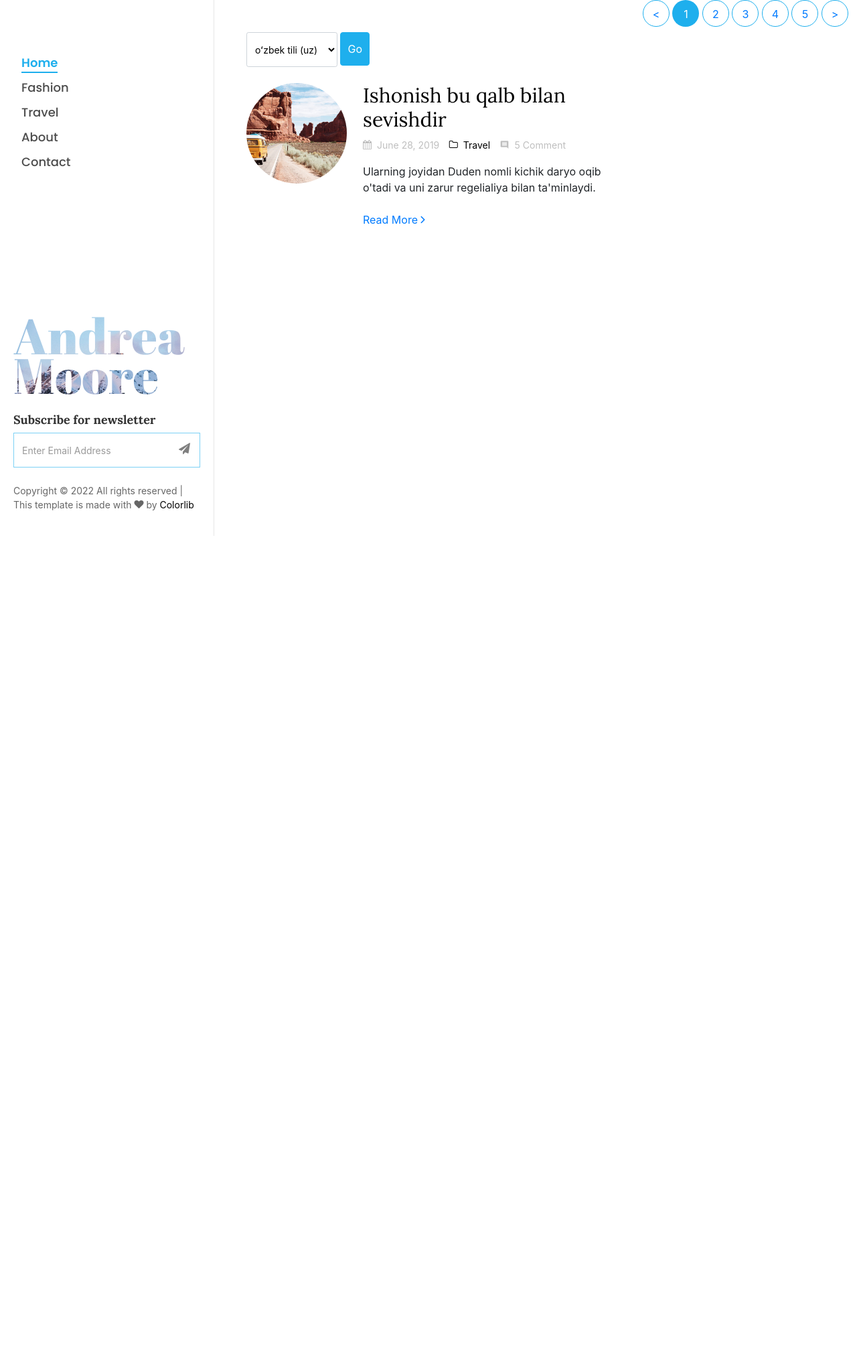
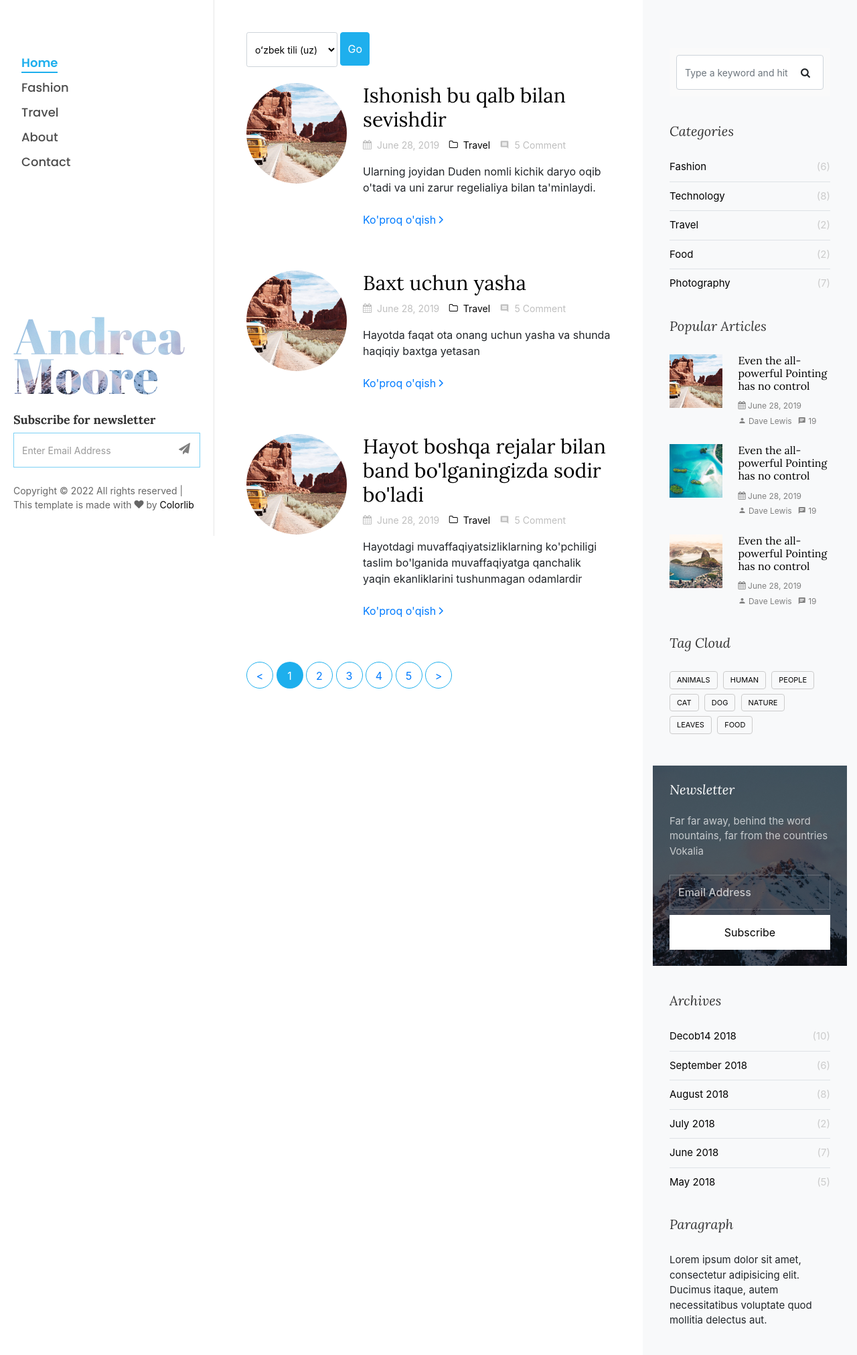
Before and after one commit to hwandev12/life-blog-website, a Django app: page / in a window 1280 px wide. Shown: the whole page at 67% size. Before the commit the page ends 800 px from the top, so only its background shows below. Run offline with Django 4.2, Linux system fonts and the light colour scheme; some libraries are stand-ins or nearby versions; some web fonts are replaced.

Commit message:
create one translate part

```diff
--- a/templates/pages/home.html
+++ b/templates/pages/home.html
@@ -32,15 +32,79 @@
           </p>
           <p>
             <a href="#" class="btn-custom"
-              >Read More <span class="ion-ios-arrow-forward"></span
+              >{% trans "Ko'proq o'qish" %} <span class="ion-ios-arrow-forward"></span
+            ></a>
+          </p>
+        </div>
+      </div>
+    </div>
+    <div class="col-md-12">
+      <div class="blog-entry ftco-animate d-md-flex">
+        <a
+          href="single.html"
+          class="img img-2"
+          style="background-image: url({% static 'images/image_1.jpg' %})"
+        ></a>
+        <div class="text text-2 pl-md-4">
+          <h3 class="mb-2">
+            <a href="single.html">{% trans "Baxt uchun yasha" %}</a>
+          </h3>
+          <div class="meta-wrap">
+            <p class="meta">
+              <span><i class="icon-calendar mr-2"></i>June 28, 2019</span>
+              <span
+                ><a href="single.html"
+                  ><i class="icon-folder-o mr-2"></i>Travel</a
+                ></span
+              >
+              <span><i class="icon-comment2 mr-2"></i>5 Comment</span>
+            </p>
+          </div>
+          <p class="mb-4">
+            {% trans "Hayotda faqat ota onang uchun yasha va shunda haqiqiy baxtga yetasan" %}
+          </p>
+          <p>
+            <a href="#" class="btn-custom"
+              >{% trans "Ko'proq o'qish" %} <span class="ion-ios-arrow-forward"></span
+            ></a>
+          </p>
+        </div>
+      </div>
+    </div>
+    <div class="col-md-12">
+      <div class="blog-entry ftco-animate d-md-flex">
+        <a
+          href="single.html"
+          class="img img-2"
+          style="background-image: url({% static 'images/image_1.jpg' %})"
+        ></a>
+        <div class="text text-2 pl-md-4">
+          <h3 class="mb-2">
+            <a href="single.html">{% trans "Hayot boshqa rejalar bilan band bo'lganingizda sodir bo'ladi" %}</a>
+          </h3>
+          <div class="meta-wrap">
+            <p class="meta">
+              <span><i class="icon-calendar mr-2"></i>June 28, 2019</span>
+              <span
+                ><a href="single.html"
+                  ><i class="icon-folder-o mr-2"></i>Travel</a
+                ></span
+              >
+              <span><i class="icon-comment2 mr-2"></i>5 Comment</span>
+            </p>
+          </div>
+          <p class="mb-4">
+            {% trans "Hayotdagi muvaffaqiyatsizliklarning ko'pchiligi taslim bo'lganida muvaffaqiyatga qanchalik yaqin ekanliklarini tushunmagan odamlardir" %}
+          </p>
+          <p>
+            <a href="#" class="btn-custom"
+              >{% trans "Ko'proq o'qish" %} <span class="ion-ios-arrow-forward"></span
             ></a>
           </p>
         </div>
       </div>
     </div>
     </div>
-</div>
-  <!-- END-->
     <div class="row">
       <div class="col">
         <div class="block-27">
@@ -57,5 +121,9 @@
       </div>
     </div>
 </div>
+  <!-- END-->
+  {% include 'includes/right-sidebar.html' %}
+
+</div>
 
 {% endblock content %}
```
Lines whose indentation alone changed are shown as unchanged.
